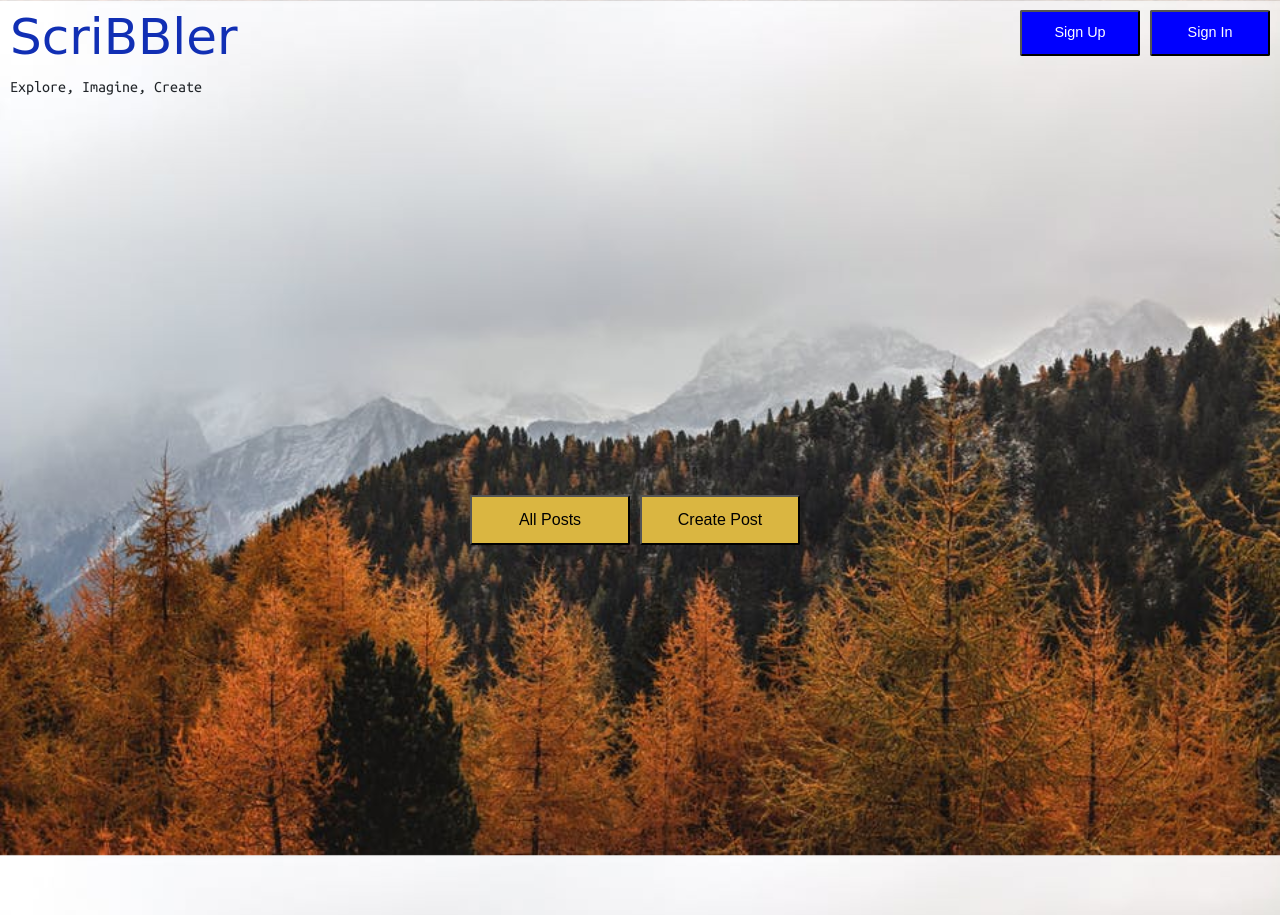
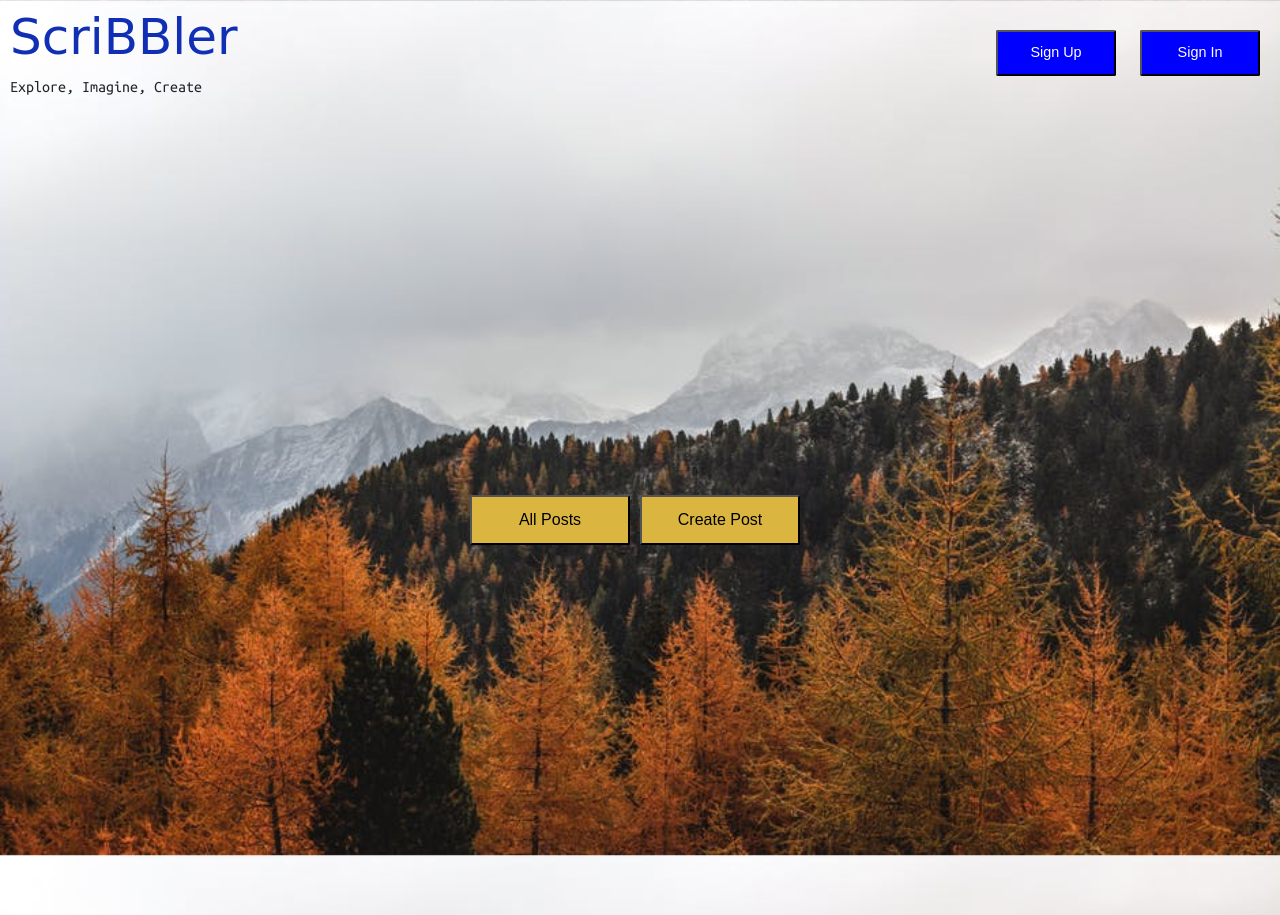
Before and after one commit to Agila-learning/Master, a plain HTML site: page Scribbler-Assignment/index.html in a window 1280 px wide. Drawn offline with nearby package versions, Linux system fonts and the light colour scheme; a web font is replaced by a local one.

Commit message:
Updated margin values in common.css

```diff
--- a/Scribbler-Assignment/style/common.css
+++ b/Scribbler-Assignment/style/common.css
@@ -27,6 +27,6 @@
       color: #fff;
       float: right;
       overflow: auto;
-      margin: 10px 10px 0px 0px;
+      margin: 30px 20px 20px 4px;
       font-family: Arial, Helvetica, sans-serif;
      }
```
